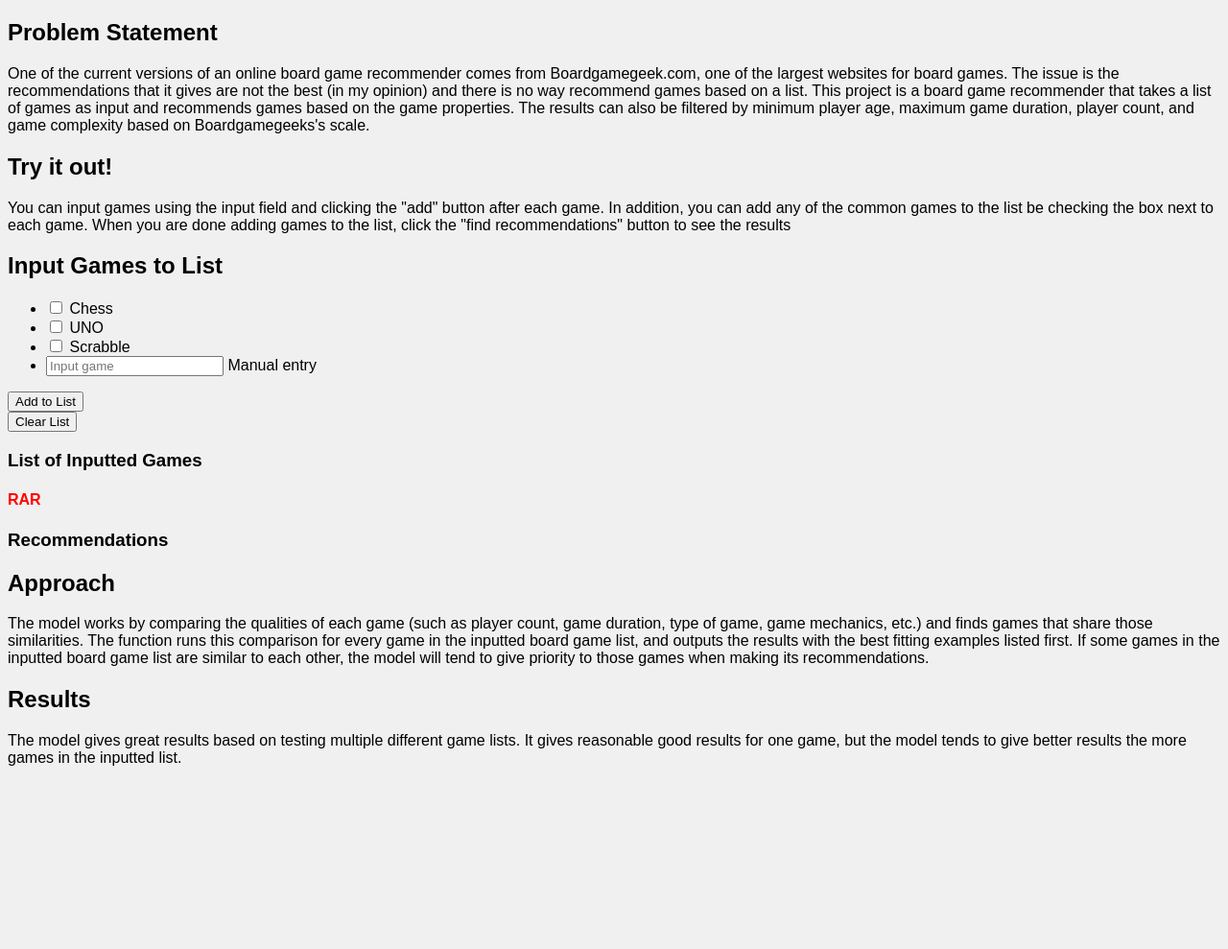
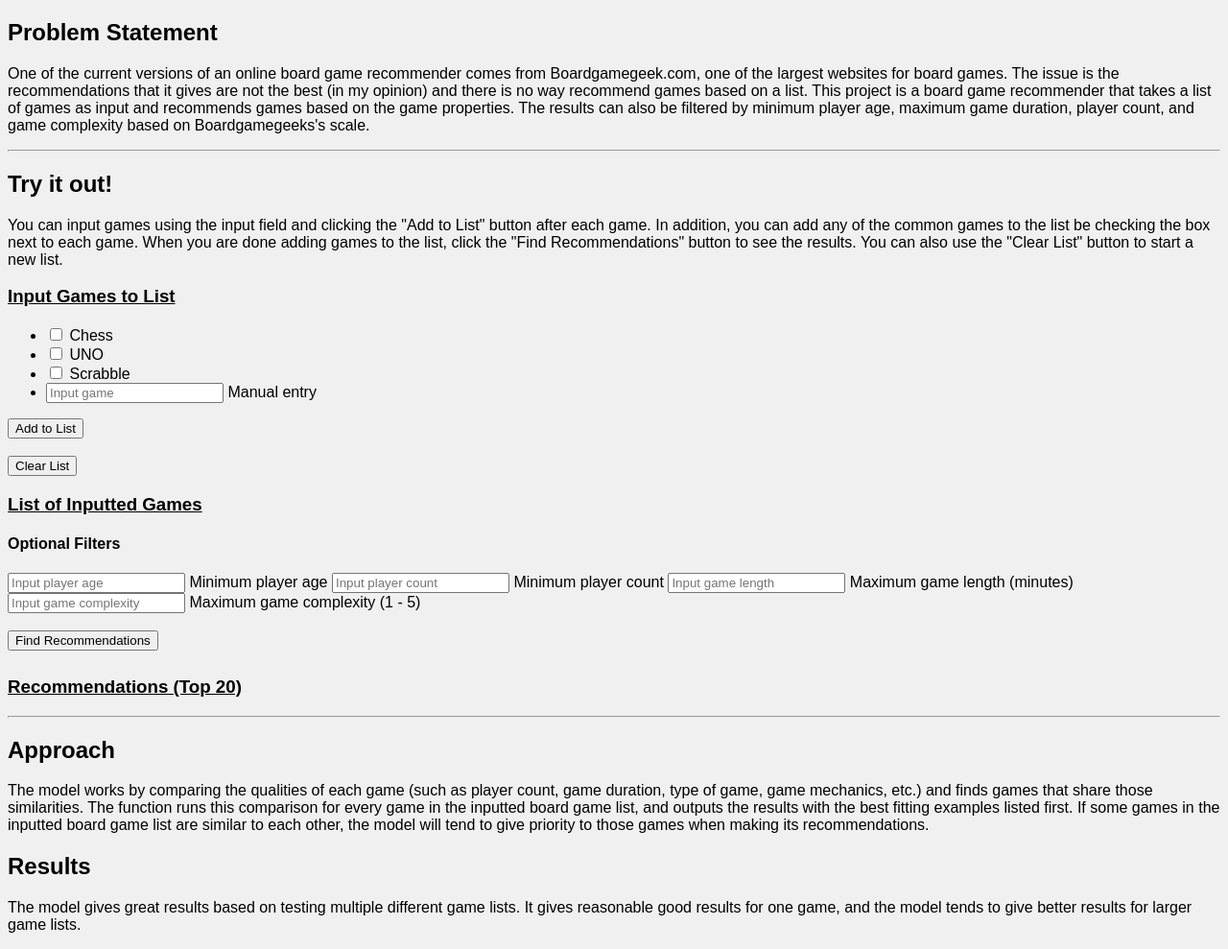
Before and after one commit to ChessGuy/data-projects, a Flask app: page /capstone in a window 1280 px wide. Shown: the part 74-1063 px from the top of the page at 96% size. Before the commit the page ends 872 px from the top, so only its background shows below. Run offline with Flask 3, Linux system fonts and the light colour scheme.

Commit message:
Working on Flask app

```diff
--- a/Board Game Recommender/board_game_recommender_project/app.py
+++ b/Board Game Recommender/board_game_recommender_project/app.py
@@ -50,8 +50,16 @@ def capstone():
         return redirect(url_for('capstone'))
 
     recommendation_list = []
-    error_message = "RAR"
+    error_message = ""
     return render_template("capstone.html", inputted_list=session['inputted_list'], recommendation_list=recommendation_list, error_message=error_message)
+
+@app.route('/recommend', methods = ['GET', 'POST'])
+def post_recommendations():
+
+    return
+
+def recommend_games_from_list():
+    return
 
 @app.route('/clear', methods = ['POST'])
 def clear_page():
--- a/Board Game Recommender/board_game_recommender_project/static/styles.css
+++ b/Board Game Recommender/board_game_recommender_project/static/styles.css
@@ -11,6 +11,15 @@ h2 {
     text-emphasis: Bold;
 }
 
-h4 {
+h3 {
+    text-decoration: underline;
+}
+
+h5 {
     color: red;
+    font-size: 16px;
 }
+
+input[type=number] {
+  -moz-appearance: textfield;
+}
--- a/Board Game Recommender/board_game_recommender_project/templates/capstone.html
+++ b/Board Game Recommender/board_game_recommender_project/templates/capstone.html
@@ -17,17 +17,17 @@ and game complexity based on Boardgamegeeks's scale.
 </p>
 
 
-
+<hr>
 <h2>Try it out!</h2>
 
 <p>
-You can input games using the input field and clicking the "add" button after each game.  In addition, you can add any of the common
-games to the list be checking the box next to each game.  When you are done adding games to the list, click the "find recommendations"
-button to see the results
+You can input games using the input field and clicking the "Add to List" button after each game.  In addition, you can add any of the common
+games to the list be checking the box next to each game.  When you are done adding games to the list, click the "Find Recommendations"
+button to see the results.  You can also use the "Clear List" button to start a new list.
 </p>
 
     <form action="{{ url_for('capstone') }}" method="POST">
-        <h2>Input Games to List</h2>
+        <h3>Input Games to List</h3>
         <ul>
             <li>
                 <input type="checkbox" id="game1" name="checked_1" value="Chess">
@@ -47,11 +47,11 @@ button to see the results
             </li>
         </ul>
         <button type="submit">Add to List</button>
+        <br><br>
     </form>
     <form action="/clear" method="POST">
         <button type="submit">Clear List</button>
     </form>
-
 
 <h3>List of Inputted Games</h3>
 
@@ -61,14 +61,32 @@ button to see the results
     {% endfor %}
 </ul>
 
-<h4>{{ error_message }}</h4>
-<h3>Recommendations</h3>
+<h4>Optional Filters</h4>
+    <input type="number" min="0" class="no-arrows" id="age" name="age" placeholder="Input player age">
+    <label for="age">Minimum player age</label>
+
+    <input type="number" min="0" class="no-arrows" id="player_count" name="player_count" placeholder="Input player count">
+    <label for="player_count">Minimum player count</label>
+
+    <input type="number" min="0" class="no-arrows" id="play_time" name="play_time" placeholder="Input game length">
+    <label for="play_time">Maximum game length (minutes)</label>
+
+    <input type="number" min="1" max="'5" class="no-arrows" id="complexity" name="complexity" placeholder="Input game complexity">
+    <label for="complexity">Maximum game complexity (1 - 5)</label>
+<br><br>
+<form action="/recommend" method="POST">
+    <button type="submit">Find Recommendations</button>
+</form>
+
+<h5>{{ error_message }}</h5>
+
+<h3>Recommendations (Top 20)</h3>
 <ul>
     {% for game in recommendation_list %}
         <li>{{ game }}</li>
     {% endfor %}
 </ul>
-
+<hr>
 <h2>Approach</h2>
 <p>
 The model works by comparing the qualities of each game (such as player count, game duration, type of game, game mechanics, etc.)
@@ -79,7 +97,7 @@ the model will tend to give priority to those games when making its recommendati
 
 <h2>Results</h2>
 <p>
-The model gives great results based on testing multiple different game lists.  It gives reasonable good results for one game, but the
-model tends to give better results the more games in the inputted list.
+The model gives great results based on testing multiple different game lists.  It gives reasonable good results for one game, and the
+model tends to give better results for larger game lists.
 </p>
 {% endblock %}
```
